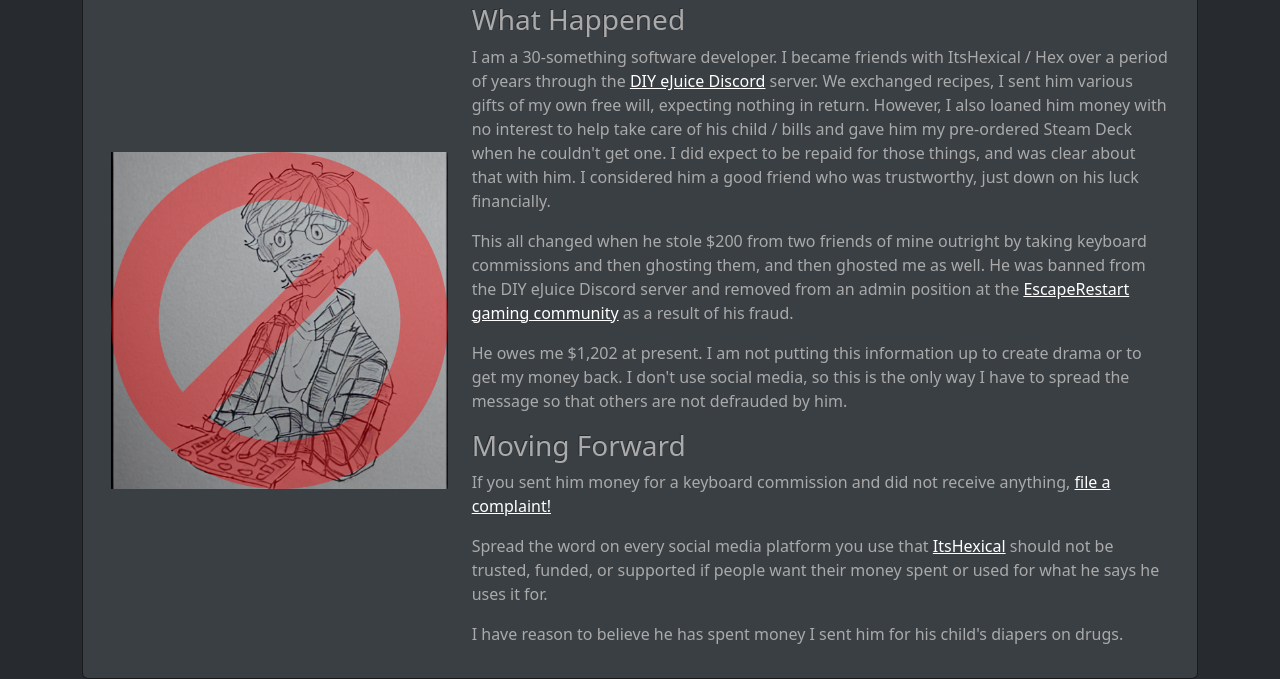
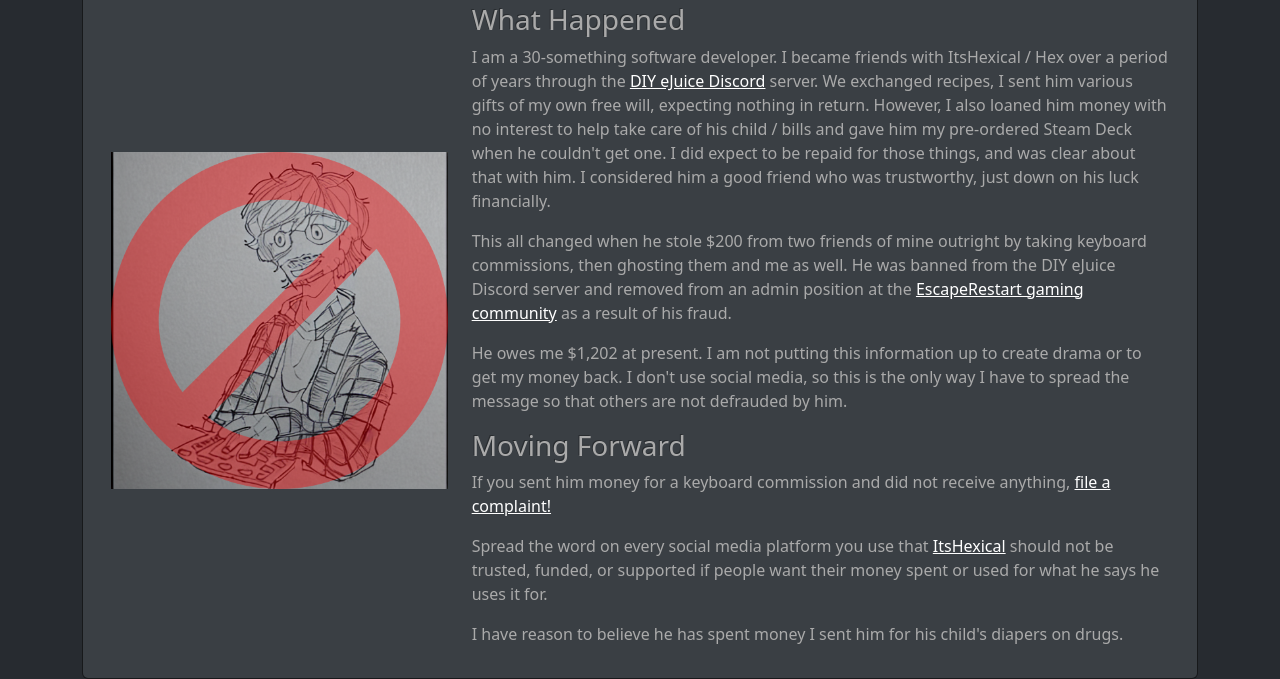
Before and after one commit to ayan4m1/the-real-hexical, a Gatsby site: page / in a window 1280 px wide. Shown: the part 127-806 px from the top of the page. Built offline with nearby package versions, Linux system fonts and the light colour scheme; Gatsby itself is replaced by a stand-in of ours.

Commit message:
fix wording

```diff
--- a/src/pages/index.js
+++ b/src/pages/index.js
@@ -57,10 +57,9 @@ export default function IndexPage() {
                 </p>
                 <p>
                   This all changed when he stole $200 from two friends of mine
-                  outright by taking keyboard commissions and then ghosting
-                  them, and then ghosted me as well. He was banned from the DIY
-                  eJuice Discord server and removed from an admin position at
-                  the{' '}
+                  outright by taking keyboard commissions, then ghosting them
+                  and me as well. He was banned from the DIY eJuice Discord
+                  server and removed from an admin position at the{' '}
                   <a
                     href="https://escaperestart.com/"
                     target="_blank"
```
